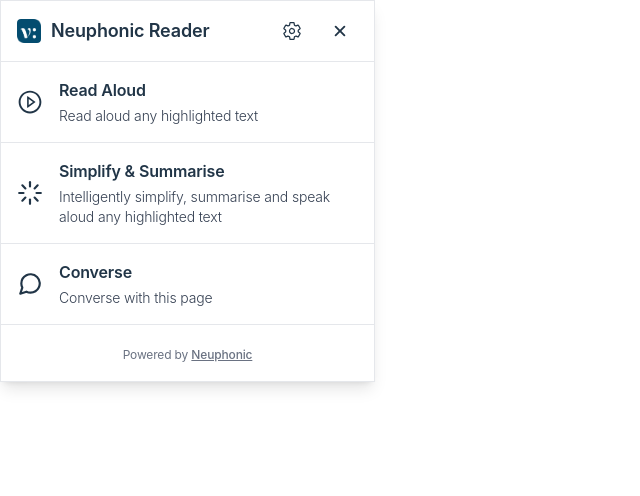
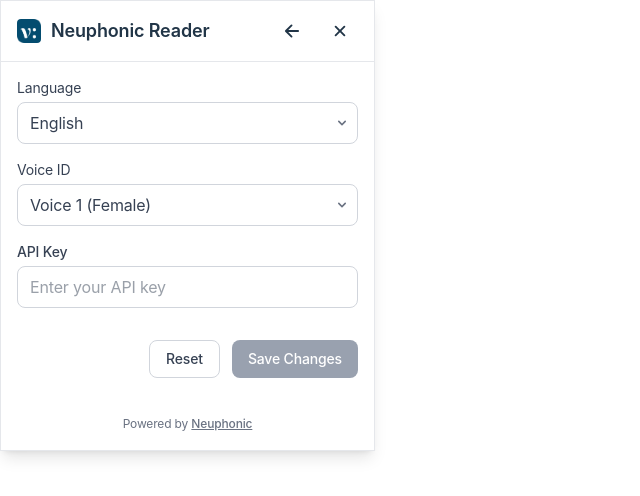
Before and after one commit to neuphonic/neuphonic-chrome-extension, a React (Vite) app: page / in a window 1280 px wide. Shown: the top 496 px of the page, without its empty margins (0-640 px from the left). Built offline with nearby package versions, Linux system fonts and the light colour scheme.

Commit message:
Styled the save buttons on the settings page.

```diff
--- a/src/App.tsx
+++ b/src/App.tsx
@@ -82,7 +82,7 @@
 function App() {
   useDarkMode();
   const highlightedText = useHighlightedText();
-  const [currentPage, setCurrentPage] = useState<Page>('home');
+  const [currentPage, setCurrentPage] = useState<Page>('settings');
 
   // Add settings state
   const [currentSettings, setCurrentSettings] =
@@ -212,41 +212,63 @@
         <div>
           <label
             htmlFor='language'
-            className='mb-1 block text-sm font-medium text-gray-700 dark:text-gray-300'
+            className='mb-1 block text-sm text-gray-700 dark:text-gray-300'
           >
             Language
           </label>
+          <div className='relative'>
             <select
               id='language'
               value={currentSettings.language}
               onChange={(e) => handleSettingChange('language', e.target.value)}
-            className='w-full rounded-lg border border-gray-300 bg-white px-3 py-2 text-gray-700 focus:border-blue-500 focus:outline-none dark:border-gray-600 dark:bg-gray-700 dark:text-gray-200'
+              className='w-full cursor-pointer appearance-none rounded-lg border border-gray-300 bg-white px-3 py-2 pr-10 text-gray-700 focus:border-blue-500 focus:outline-none dark:border-neutral-700 dark:bg-neutral-800 dark:text-gray-200'
             >
               <option value='en'>English</option>
               <option value='es'>Spanish</option>
               <option value='fr'>French</option>
               <option value='de'>German</option>
             </select>
+            <div className='pointer-events-none absolute inset-y-0 right-0 flex items-center px-2'>
+              <svg
+                className='h-4 w-4 fill-current text-gray-500'
+                xmlns='http://www.w3.org/2000/svg'
+                viewBox='0 0 20 20'
+              >
+                <path d='M5.293 7.293a1 1 0 011.414 0L10 10.586l3.293-3.293a1 1 0 111.414 1.414l-4 4a1 1 0 01-1.414 0l-4-4a1 1 0 010-1.414z' />
+              </svg>
+            </div>
+          </div>
         </div>
 
         <div>
           <label
             htmlFor='voice'
-            className='mb-1 block text-sm font-medium text-gray-700 dark:text-gray-300'
+            className='mb-1 block text-sm text-gray-700 dark:text-gray-300'
           >
             Voice ID
           </label>
+          <div className='relative'>
             <select
               id='voice'
               value={currentSettings.voice}
               onChange={(e) => handleSettingChange('voice', e.target.value)}
-            className='w-full rounded-lg border border-gray-300 bg-white px-3 py-2 text-gray-700 focus:border-blue-500 focus:outline-none dark:border-gray-600 dark:bg-gray-700 dark:text-gray-200'
+              className='w-full cursor-pointer appearance-none rounded-lg border border-gray-300 bg-white px-3 py-2 pr-10 text-gray-700 focus:border-blue-500 focus:outline-none dark:border-neutral-700 dark:bg-neutral-800 dark:text-gray-200'
             >
               <option value='voice1'>Voice 1 (Female)</option>
               <option value='voice2'>Voice 2 (Male)</option>
               <option value='voice3'>Voice 3 (Female)</option>
               <option value='voice4'>Voice 4 (Male)</option>
             </select>
+            <div className='pointer-events-none absolute inset-y-0 right-0 flex items-center px-2'>
+              <svg
+                className='h-4 w-4 fill-current text-gray-500'
+                xmlns='http://www.w3.org/2000/svg'
+                viewBox='0 0 20 20'
+              >
+                <path d='M5.293 7.293a1 1 0 011.414 0L10 10.586l3.293-3.293a1 1 0 111.414 1.414l-4 4a1 1 0 01-1.414 0l-4-4a1 1 0 010-1.414z' />
+              </svg>
+            </div>
+          </div>
         </div>
 
         <div>
@@ -261,7 +283,7 @@
             id='apiKey'
             value={currentSettings.apiKey}
             onChange={(e) => handleSettingChange('apiKey', e.target.value)}
-            className='w-full rounded-lg border border-gray-300 bg-white px-3 py-2 text-gray-700 focus:border-blue-500 focus:outline-none dark:border-gray-600 dark:bg-gray-700 dark:text-gray-200'
+            className='w-full rounded-lg border border-gray-300 bg-white px-3 py-2 text-gray-700 focus:border-blue-500 focus:outline-none dark:border-neutral-700 dark:bg-neutral-800 dark:text-gray-200'
             placeholder='Enter your API key'
           />
         </div>
@@ -278,7 +300,7 @@
             disabled={!hasUnsavedChanges}
             className={`rounded-lg px-4 py-2 text-sm font-medium text-white ${
               hasUnsavedChanges
-                ? 'bg-blue-600 hover:bg-blue-700'
+                ? 'text-button'
                 : 'cursor-not-allowed bg-gray-400'
             }`}
           >
--- a/src/index.css
+++ b/src/index.css
@@ -63,6 +63,31 @@
   cursor: pointer;
 }
 
+button:disabled {
+  cursor: not-allowed;
+}
+
+/* Text Button Styles */
+.text-button {
+  background-color: var(--color-themeContrast2);
+  color: white;
+}
+
+.text-button:hover {
+  background-color: var(--color-themeSecondary);
+}
+
+@media (prefers-color-scheme: dark) {
+  .text-button {
+    background-color: var(--color-darkThemeSecondary);
+    color: white;
+  }
+
+  .text-button:hover {
+    background-color: var(--color-darkThemePrimary);
+  }
+}
+
 @media (prefers-color-scheme: light) {
   :root {
     color: #213547;
```
Lines whose indentation alone changed are shown as unchanged.
